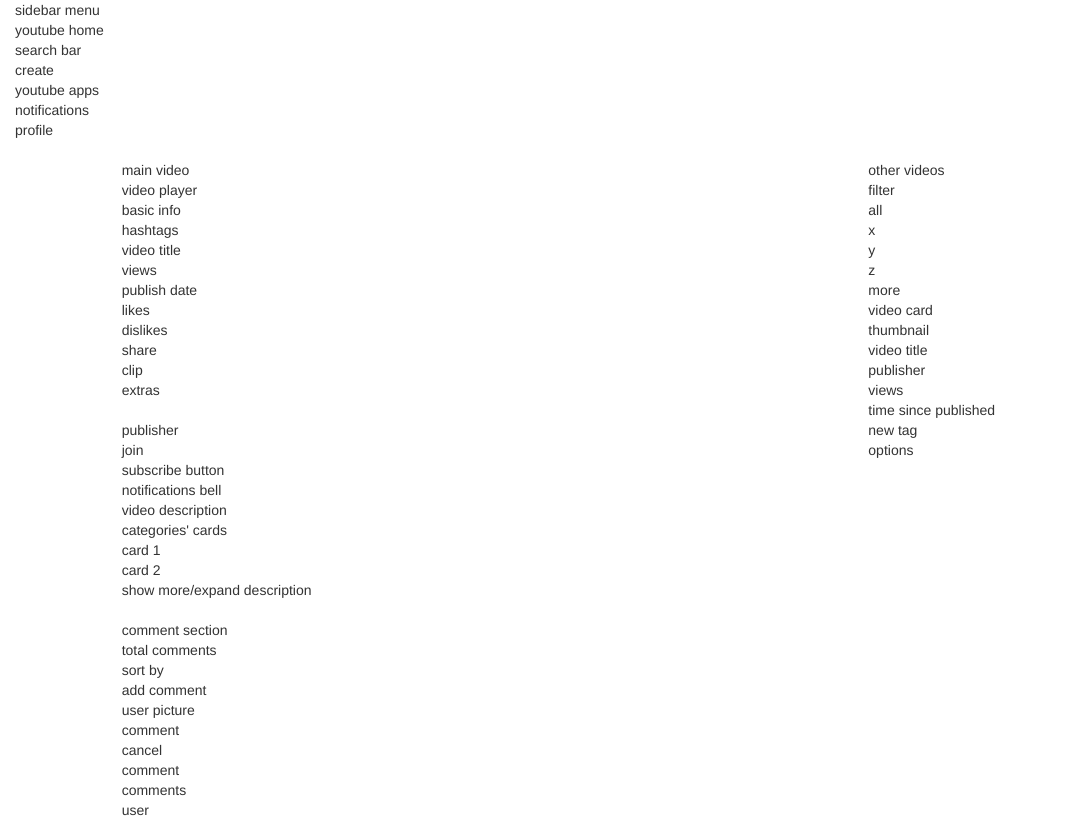
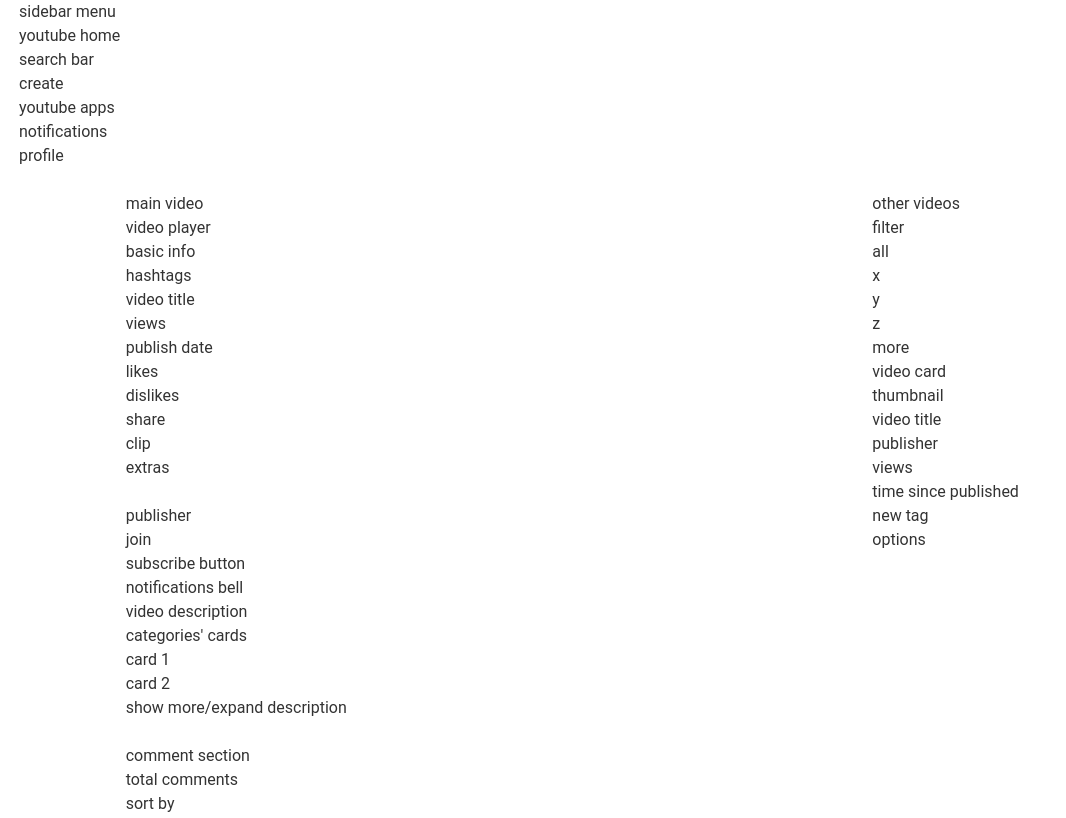
Before and after one commit to Danie12345/fakeyoutube, an Angular app in the folder fakeyoutube/: page / in a window 1280 px wide. Shown: the top 818 px of the page, without its empty margins (0-1066 px from the left). Built offline with nearby package versions, Linux system fonts and the light colour scheme.

Commit message:
Added nice font from youtube.com
Added the real font used by the youtube website at the basecomponent component's css file.

```diff
--- a/fakeyoutube/src/app/basecomponent/basecomponent.component.css
+++ b/fakeyoutube/src/app/basecomponent/basecomponent.component.css
@@ -0,0 +1,15 @@
+.mainfont {
+    background-color: transparent;
+    border: none;
+    box-shadow: none;
+    color: inherit;
+    font-family: 'Roboto','Noto',sans-serif;
+    font-size: 16px;
+    font-weight: 400;
+    line-height: 24px;
+    margin-left: 4px;
+    max-width: 100%;
+    outline: none;
+    text-align: inherit;
+    width: 100%;
+}
--- a/fakeyoutube/src/app/basecomponent/basecomponent.component.html
+++ b/fakeyoutube/src/app/basecomponent/basecomponent.component.html
@@ -1,4 +1,4 @@
-<div>
+<div class="mainfont">
     <link rel="stylesheet"href="https://maxcdn.bootstrapcdn.com/bootstrap/3.3.7/css/bootstrap.min.css">
     <div class="container-fluid">
         <div class="row">
```
